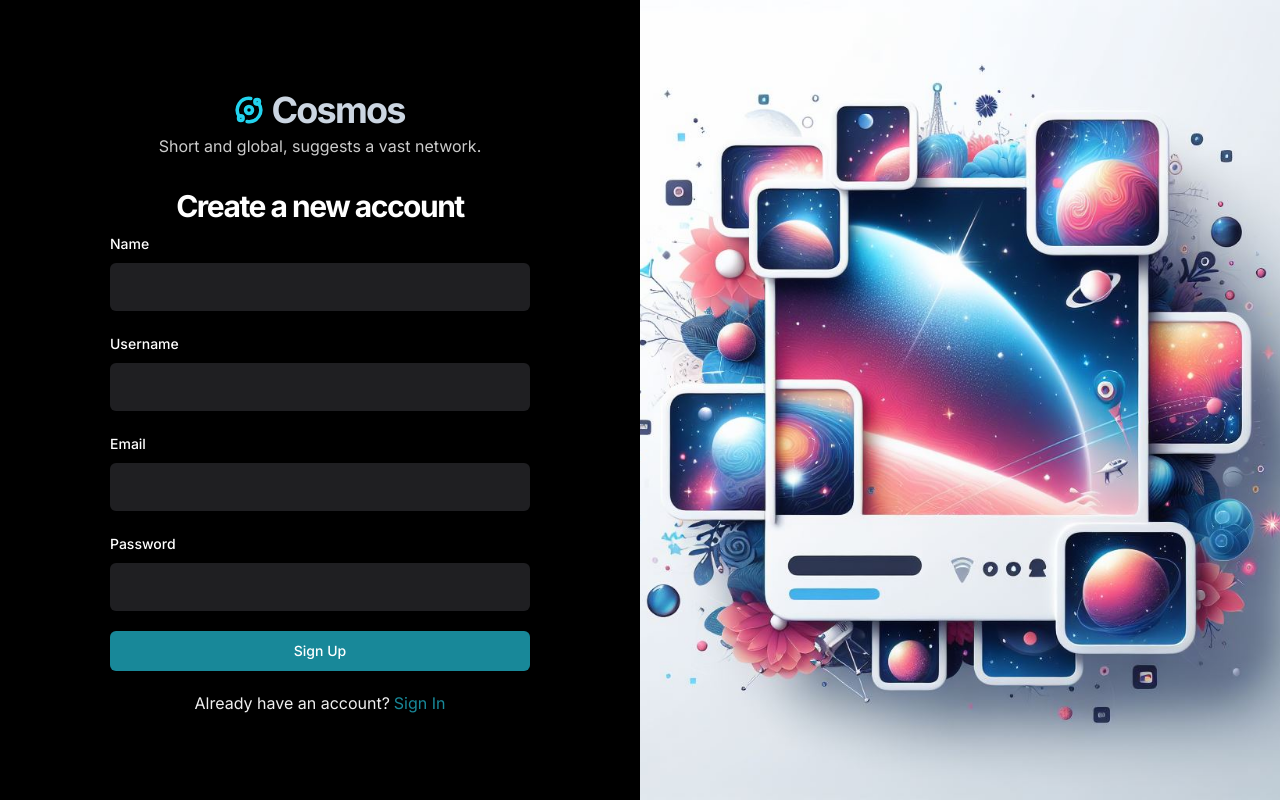
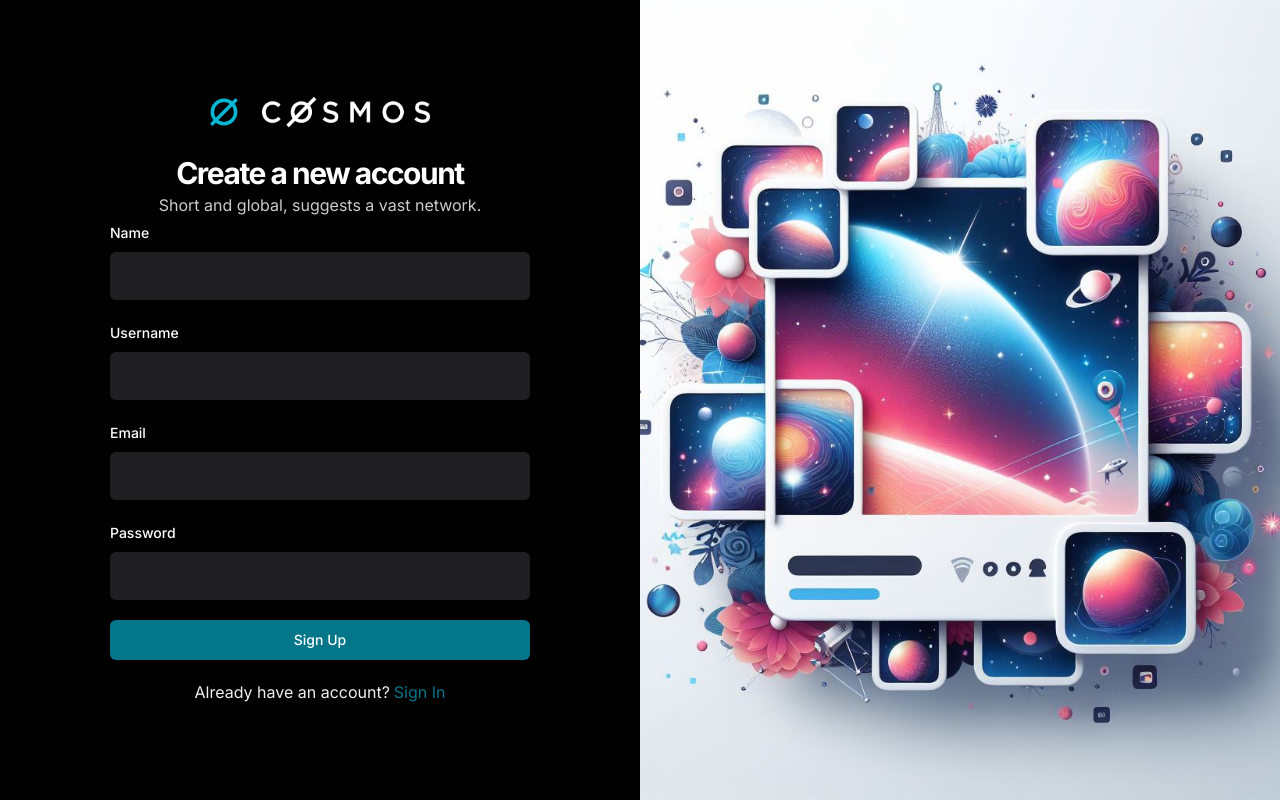
Before and after one commit to DalaviMoreshwar/cosmos, a React (Vite) app: page /sign-up in a window 1280 px wide. Built offline with nearby package versions, Linux system fonts and the light colour scheme.

Commit message:
added logo

```diff
--- a/src/_auth/forms/SignUp.tsx
+++ b/src/_auth/forms/SignUp.tsx
@@ -13,7 +13,7 @@ import {
 import { Input } from "@/components/ui/input";
 import { signUpValidationSchema } from "@/lib/validation";
 import { z } from "zod";
-import { Orbit } from "lucide-react";
+import { CircleSlash2 } from "lucide-react";
 import Spin from "@/components/ui/shared/Spin";
 
 const SignUp = () => {
@@ -41,17 +41,24 @@ const SignUp = () => {
     <Form {...form}>
       <div className="sm:w-420">
         <div className="text-center">
-          <div className="flex flex-center">
-            <Orbit size={28} strokeWidth={3} className="text-cyan-400" />
-            <span className="font-bold ml-2 h1-bold mb-0 text-slate-300">
+          <div className="flex flex-center mb-2">
+            <CircleSlash2 size={28} strokeWidth={3} className="text-cyan-500" />
+            {/* <span className="font-bold ml-2 h1-bold mb-0 text-slate-300">
               Cosmos
-            </span>
+            </span> */}
+            <img
+              src="/assets/images/cosmos-logo-white.png"
+              alt="logo"
+              width="40%"
+              className="ml-6"
+            />
           </div>
-          <p className="text-light-3 mb-1 small-medium md:base-regular">
+          <h3 className="h3-bold md:h2-bold sm:pt-4">Create a new account</h3>
+          <p className="text-light-3  small-medium md:base-regular">
             Short and global, suggests a vast network.
           </p>
-          <h3 className="h3-bold md:h2-bold sm:pt-6">Create a new account</h3>
         </div>
+
         <form
           onSubmit={form.handleSubmit(onSubmit)}
           className="flex flex-col gap-5 w-full mt-1"
--- a/tailwind.config.js
+++ b/tailwind.config.js
@@ -19,8 +19,8 @@ module.exports = {
     },
     extend: {
       colors: {
-        "primary-500": "#188899",
-        "primary-600": "#189999",
+        "primary-500": "#04768a",
+        "primary-600": "#058ba2",
         "secondary-500": "#FFB620",
         "off-white": "#D0DFFF",
         red: "#FF5A5A",
```
Also changed, not shown: public/assets/images/cosmos-logo-white.png (added).
